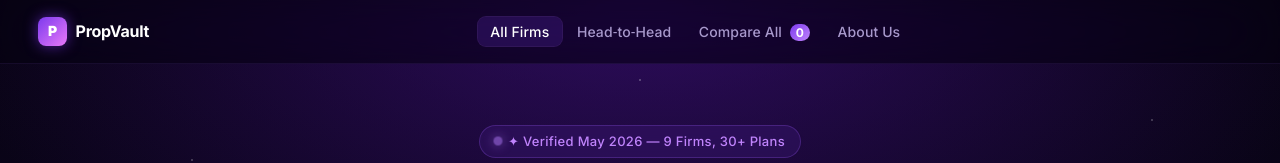
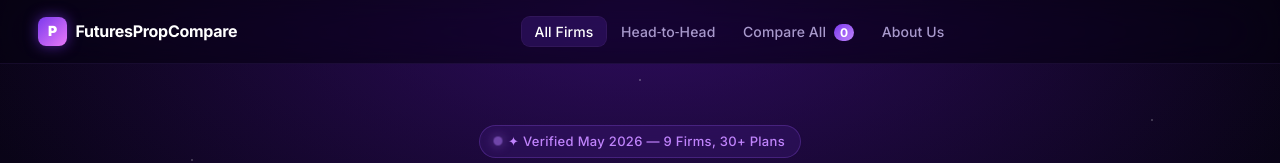
Before and after one commit to sadha2528/Futuresprophub, a plain HTML site: page index.html in a window 1280 px wide. Shown: the top 163 px of the page. Drawn offline with Linux system fonts and the light colour scheme.

Commit message:
Add files via upload

```diff
--- a/index.html
+++ b/index.html
@@ -3,7 +3,7 @@
 <head>
 <meta charset="UTF-8">
 <meta name="viewport" content="width=device-width, initial-scale=1.0">
-<title>PropVault — Futures Prop Firm Intelligence</title>
+<title>FuturesPropCompare — Futures Prop Firm Intelligence</title>
 <link href="https://fonts.googleapis.com/css2?family=Inter:wght@300;400;500;600;700;800;900&family=JetBrains+Mono:wght@400;500;600&display=swap" rel="stylesheet">
 <style>
 /* ══════════════════════════════════════
@@ -1170,7 +1170,7 @@ nav {
   <div class="nav-inner">
     <a class="nav-logo" href="#" onclick="showTab('firms', document.querySelector('.nav-link'))">
       <div class="nav-logo-mark">P</div>
-      PropVault
+      FuturesPropCompare
     </a>
     <div class="nav-center">
       <button class="nav-link active"  onclick="showTab('firms',this)">All Firms</button>
@@ -1331,10 +1331,10 @@ nav {
     <div class="about-header">
       <div class="about-eyebrow">
         <span class="eyebrow-dot"></span>
-        About PropVault
+        About FuturesPropCompare
       </div>
       <h2 class="about-title">Built by traders,<br><span class="about-grad">for traders.</span></h2>
-      <p class="about-desc">PropVault was created by a team of active futures traders who were frustrated spending hours bouncing between firm websites trying to compare plans, verify rules, and find promo codes. We built the tool we wished existed.</p>
+      <p class="about-desc">FuturesPropCompare was created by a team of active futures traders who were frustrated spending hours bouncing between firm websites trying to compare plans, verify rules, and find promo codes. We built the tool we wished existed.</p>
     </div>
 
     <!-- Stats row -->
@@ -1372,7 +1372,7 @@ nav {
     <hr class="about-divider">
 
     <!-- How it works -->
-    <div class="about-section-title">How PropVault Works</div>
+    <div class="about-section-title">How FuturesPropCompare Works</div>
     <div class="about-steps">
       <div class="about-step">
         <div class="about-step-num">1</div>
@@ -1401,27 +1401,27 @@ nav {
     <!-- Affiliate disclosure -->
     <div class="about-disclosure">
       <h3>⚠️ Affiliate Disclosure</h3>
-      <p>Some links on PropVault are affiliate links. If you sign up for a prop firm through a link on this site, we may earn a commission — at <strong style="color:var(--text)">no extra cost to you</strong>. This never influences which firms we include, how we rank them, or the data we show. We include firms regardless of whether we have an affiliate relationship, and we show negative rules and restrictions even for firms we partner with. Our goal is always accuracy first.</p>
+      <p>Some links on FuturesPropCompare are affiliate links. If you sign up for a prop firm through a link on this site, we may earn a commission — at <strong style="color:var(--text)">no extra cost to you</strong>. This never influences which firms we include, how we rank them, or the data we show. We include firms regardless of whether we have an affiliate relationship, and we show negative rules and restrictions even for firms we partner with. Our goal is always accuracy first.</p>
     </div>
 
     <!-- Risk disclosure -->
     <div class="about-disclosure" style="background:rgba(248,113,113,0.05);border-color:rgba(248,113,113,0.18);">
       <h3 style="color:var(--red);">⚠️ Risk Disclosure</h3>
-      <p>Trading futures involves <strong style="color:var(--text)">significant risk of loss</strong>. Prop firm evaluations are paid products — the majority of traders who attempt evaluations do not pass, and of those who do, not all achieve consistent profitability in the funded phase. Past performance is not indicative of future results. PropVault is an informational comparison tool only and does not constitute financial advice, investment advice, or a recommendation to trade any specific firm or instrument. Always read a firm's full terms and conditions before purchasing.</p>
+      <p>Trading futures involves <strong style="color:var(--text)">significant risk of loss</strong>. Prop firm evaluations are paid products — the majority of traders who attempt evaluations do not pass, and of those who do, not all achieve consistent profitability in the funded phase. Past performance is not indicative of future results. FuturesPropCompare is an informational comparison tool only and does not constitute financial advice, investment advice, or a recommendation to trade any specific firm or instrument. Always read a firm's full terms and conditions before purchasing.</p>
     </div>
 
     <!-- Contact -->
     <div class="about-contact">
       <h3>Get In Touch</h3>
-      <p>Have a data correction, a firm we're missing, or a promo code update? We want to hear from you. Accurate data is our top priority and we rely on the community to keep PropVault sharp.</p>
+      <p>Have a data correction, a firm we're missing, or a promo code update? We want to hear from you. Accurate data is our top priority and we rely on the community to keep FuturesPropCompare sharp.</p>
       <div class="about-contact-links">
-        <a class="about-contact-btn primary" href="mailto:hello@propvault.io">
-          ✉️ hello@propvault.io
+        <a class="about-contact-btn primary" href="mailto:hello@futurespropcompare.io">
+          ✉️ hello@futurespropcompare.io
         </a>
-        <a class="about-contact-btn ghost" href="https://twitter.com/propvault" target="_blank" rel="noopener">
-          𝕏 @PropVault
+        <a class="about-contact-btn ghost" href="https://twitter.com/futurespropcompare" target="_blank" rel="noopener">
+          𝕏 @FuturesPropCompare
         </a>
-        <a class="about-contact-btn ghost" href="https://discord.gg/propvault" target="_blank" rel="noopener">
+        <a class="about-contact-btn ghost" href="https://discord.gg/futurespropcompare" target="_blank" rel="noopener">
           💬 Discord
         </a>
       </div>
@@ -1431,14 +1431,14 @@ nav {
     <div class="about-footer-nav">
       <div class="about-footer-logo">
         <div class="nav-logo-mark" style="width:28px;height:28px;font-size:13px;">P</div>
-        <span>PropVault</span>
+        <span>FuturesPropCompare</span>
       </div>
       <div class="about-footer-links">
         <button onclick="showTab('firms',document.querySelector('.nav-link'))" class="about-footer-link">All Firms</button>
         <button onclick="showTab('h2h',document.querySelectorAll('.nav-link')[1])" class="about-footer-link">Head‑to‑Head</button>
         <button onclick="showTab('compare',document.querySelectorAll('.nav-link')[2])" class="about-footer-link">Compare All</button>
       </div>
-      <div class="about-footer-copy">© 2026 PropVault · For informational purposes only</div>
+      <div class="about-footer-copy">© 2026 FuturesPropCompare · For informational purposes only</div>
     </div>
 
   </div>
```
